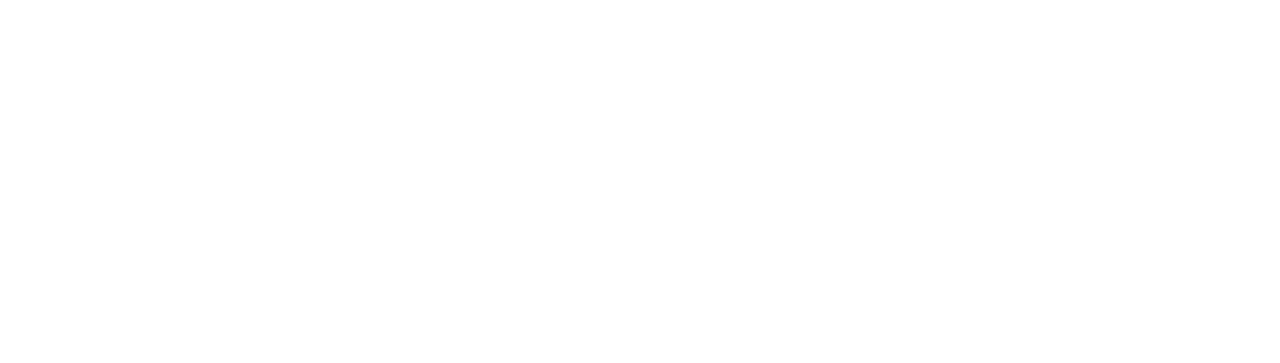
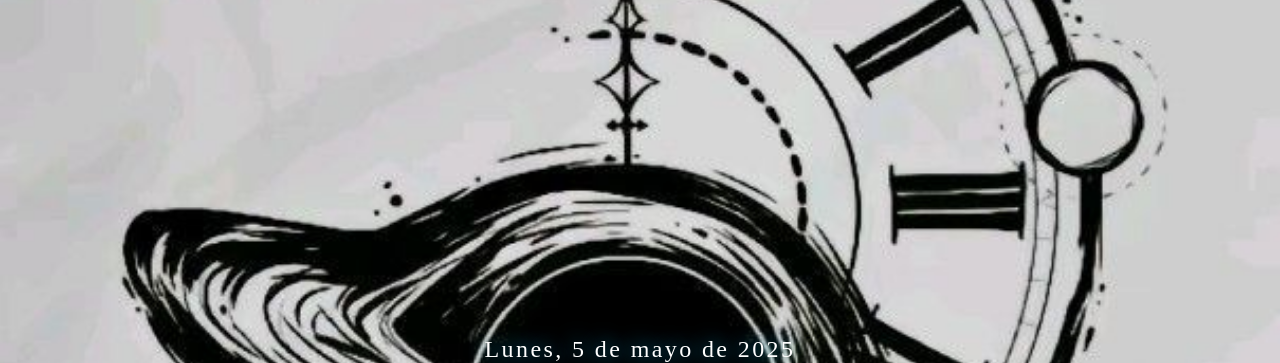
Before and after one commit to Ascencio7/Reloj_Digital, a plain HTML site: page index.html in a window 1280 px wide. Shown: the top 363 px of the page. Drawn offline with Linux system fonts and the light colour scheme; the site is published under a folder, as on GitHub Pages, so addresses that start at the root find nothing.

Commit message:
Rutas relativas para que funcione sin usar el VS Code

```diff
--- a/css/style.css
+++ b/css/style.css
@@ -10,7 +10,7 @@ body{
     height: 100vh;
     background: #0f3854;
     background: radial-gradient(ellipse at center, #0a2e38 0%, #000000 70%);
-    background: url(/images/tiempoFondo.jpg) no-repeat center center fixed;
+    background: url(../images/tiempoFondo.jpg) no-repeat center center fixed;
     background-size: cover;
     color: white;
 }
--- a/index.html
+++ b/index.html
@@ -4,7 +4,7 @@
     <meta charset="UTF-8">
     <meta name="viewport" content="width=device-width, initial-scale=1.0">
     <title>Reloj Digital</title>
-    <link rel="stylesheet" href="/css/style.css">
+    <link rel="stylesheet" href="./css/style.css">
 </head>
 <body>
     <div class="reloj">
@@ -12,6 +12,6 @@
         <p class="tiempo"></p>
     </div>
 
-    <script src="/js/script.js"></script>
+    <script src="./js/script.js"></script>
 </body>
 </html>
```
